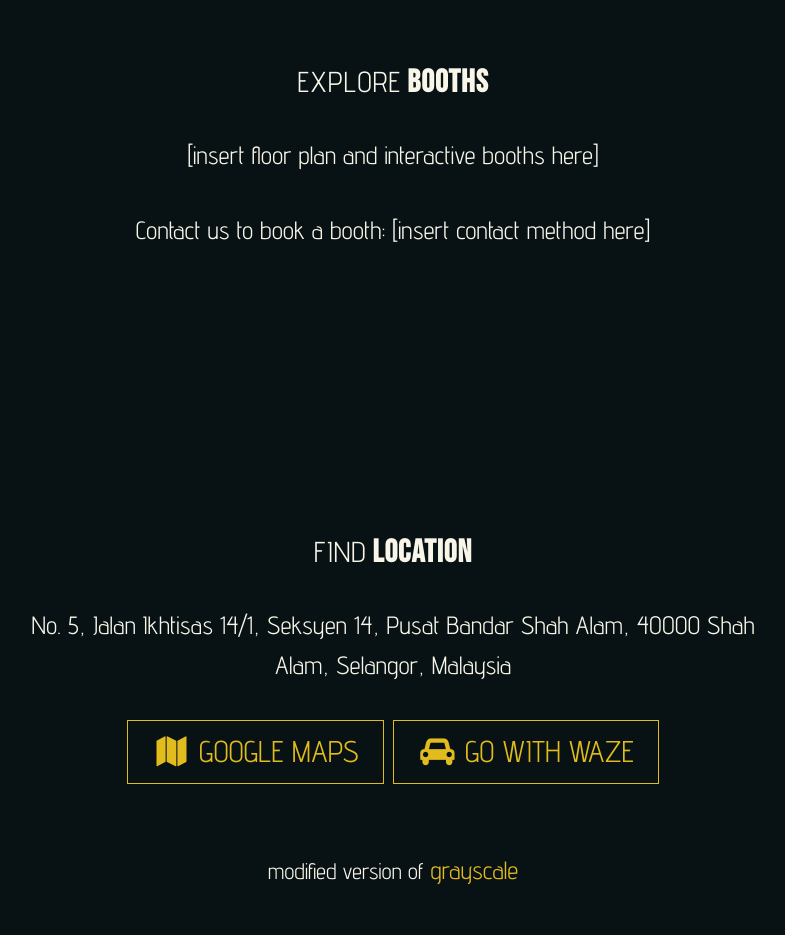
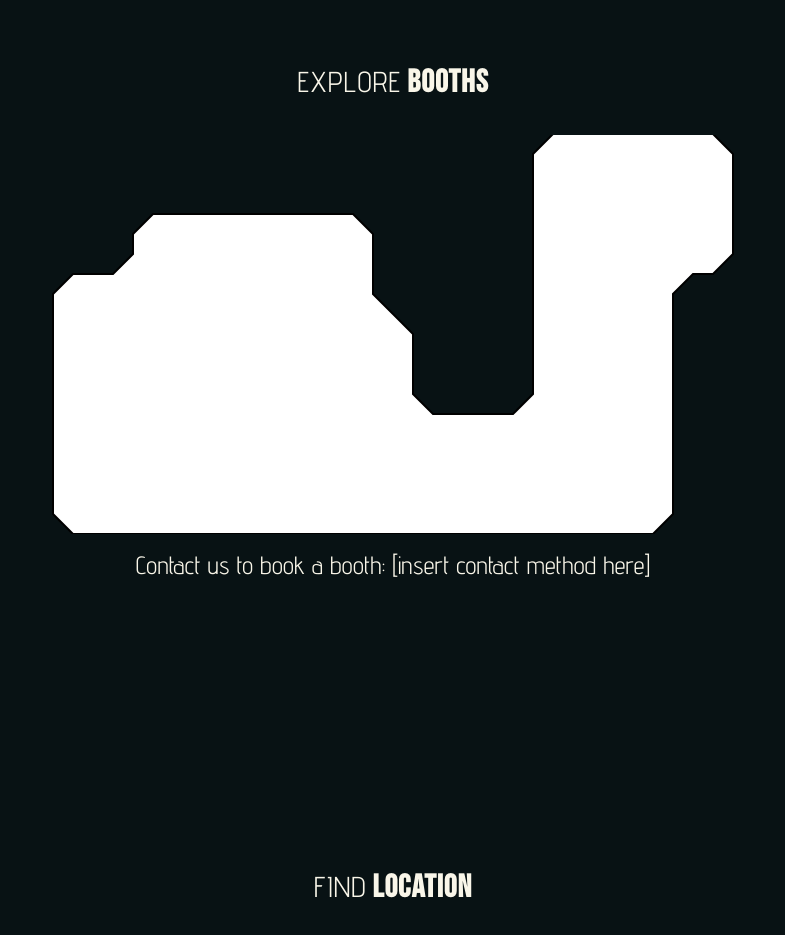
Before and after one commit to AkirAssasin/bazaar, a website: page index.html in a window 1280 px wide. Shown: the part 1460-2395 px from the top of the page, without its empty margins (247-1032 px from the left). Drawn offline with nearby package versions, Linux system fonts and the light colour scheme; files whose address does not match are found by name.

Commit message:
First SVG Shape In

```diff
--- a/index.html
+++ b/index.html
@@ -39,9 +39,6 @@
         </button>
 
         <div class="collapse navbar-collapse" id="navbar">
-        <!--<div class="container">-->
-            <!--<button type="button" class="navbar-toggler float-right hidden-md-up"
-            data-toggle="collapse" data-target="#navbar">Menu <i class="fa fa-bars"></i></button>-->
 
             <a class="navbar-brand page-scroll" href="#page-top"><i class="fa fa-group"></i> <span class="light">DE</span> BAZAAR</a>
 
@@ -56,69 +53,13 @@
             <a class="page-scroll nav-item nav-link" href="#location">Location</a>
           </div>
 
-            <!--<ul class="nav navbar-nav">
-                <li class="hidden nav-item"> <a href="#page-top" class="nav-link"></a>
-                </li>
-                <li class="nav-item"> <a class="page-scroll nav-link" href="#about">About</a>
-                </li>
-                <li class="nav-item"> <a class="page-scroll nav-link" href="#booths">Booths</a>
-                </li>
-                <li class="nav-item"> <a class="page-scroll nav-link" href="#location">Location</a>
-                </li>
-            </ul>-->
         </div>
     </nav>
-
-    <!--<header id="intro-carousel" class="carousel slide" data-ride="carousel">
-
-      <div class="carousel-inner" role="listbox">
-
-        <div class="item carousel-item active">
-
-            <div class="fill" style="background-image:url('img/intro-bg.jpg');"></div>
-        </div>
-
-        <div class="item carousel-item">
-            <div class="fill" style="background-image:url('img/intro-bg.jpg');"></div>
-        </div>
-
-        <div class="item carousel-item">
-            <div class="fill" style="background-image:url('img/intro-bg.jpg');"></div>
-        </div>
-
-      </div>
-
-      <div class="intro-static">
-        <div class="container">
-          <div class="row">
-            <div class="col-lg-8 offset-md-2">
-              <h1 class="brand-heading"><span class="light">DWI EMAS</span> BAZAAR</h1>
-              <p>
-                <i class="fa fa-circle lighter"></i>
-                <i class="fa fa-circle des-color-light"></i>
-                <i class="fa fa-circle des-color"></i>
-                <i class="fa fa-circle color"></i>
-                <i class="fa fa-circle des-color-dark"></i>
-                <i class="fa fa-circle darker"></i>
-                <i class="fa fa-circle des-color-alt-dark"></i>
-                <i class="fa fa-circle des-color-alt"></i>
-                <i class="fa fa-circle color-alt"></i>
-                <i class="fa fa-circle des-color-alt-light"></i>
-              </p>
-              <p class="intro-text">[insert cool tagline here]</p>
-            </div>
-          </div>
-        </div>
-      </div>
-
-    </header>-->
 
     <header class="intro">
 
       <div class="intro-body">
-        <!--<div class="container">
-          <div class="row">
-            <div class="col-lg-8 offset-md-2">-->
+
               <h1 class="brand-heading">DWI EMAS<br/><span class="boost-size">BAZAAR</span></h1>
               <p>
                 <i class="fa fa-circle lighter"></i>
@@ -133,9 +74,7 @@
                 <i class="fa fa-circle des-color-alt-light"></i>
               </p>
               <p class="intro-text">[insert cool tagline here]</p>
-            <!--</div>
-          </div>
-        </div>-->
+
       </div>
 
     </header>
@@ -154,25 +93,14 @@
     </div>
     </section>
 
-    <!-- Download Section
-    <section id="download" class="content-section text-center">
-        <div class="download-section">
-            <div class="container">
-                <div class="col-lg-8 col-lg-offset-2">
-                    <h2>Download Grayscale</h2>
-                    <p>You can download Grayscale for free on the preview page at Start Bootstrap.</p>
-                    <a href="http://startbootstrap.com/template-overviews/grayscale/" class="btn btn-default btn-lg">Visit Download Page</a>
-                </div>
-            </div>
-        </div>
-    </section>-->
-
     <!-- Booths Section -->
     <section id="booths" class="container content-section text-center">
     <div class="row">
         <div class="col-xl-8 offset-lg-2">
              <h2><span class="light">Explore</span> Booths</h2>
-            <p>[insert floor plan and interactive booths here]</p>
+             <div id="map">
+               <!-- Raphaël JS Map Here -->
+             </div>
             <p>Contact us to book a booth: [insert contact method here]</p>
         </div>
     </div>
@@ -213,6 +141,8 @@
 
     <!-- Theme JavaScript -->
     <script src="js/grayscale.js"></script>
+    <script src="js/raphael.min.js"></script>
+    <script src="js/map.js"></script>
 
     <script>
   (function(i,s,o,g,r,a,m){i['GoogleAnalyticsObject']=r;i[r]=i[r]||function(){
--- /dev/null
+++ b/js/map.js
@@ -0,0 +1,10 @@
+var map = Raphael('map',340,200);
+
+map.setViewBox(0,0,340,200,true);
+
+var floorPlan = map.path("M240 10L240 130L230 140L190 140L180 130L180 100L160 80L160 50L150 40L50 40L40 50L40 60L30 70L10 70L0 80L0 190L10 200L300 200L310 190L310 80L320 70L330 70L340 60L340 10L330 0L250 0L240 10Z");
+floorPlan.attr({"fill":"#FFF","type":"path"});
+
+var svg = document.querySelector("svg");
+svg.removeAttribute("width");
+svg.removeAttribute("height");
--- a/sass/grayscale.scss
+++ b/sass/grayscale.scss
@@ -454,3 +454,14 @@ body {
 .lighter {
 	color: $light;
 }
+
+#map {
+	margin: 10px;
+	overflow: hidden;
+}
+
+svg {
+	width: 100%;
+	height: 100%;
+	display: block;
+}
```
Also changed, not shown: stylesheets/grayscale.css.
